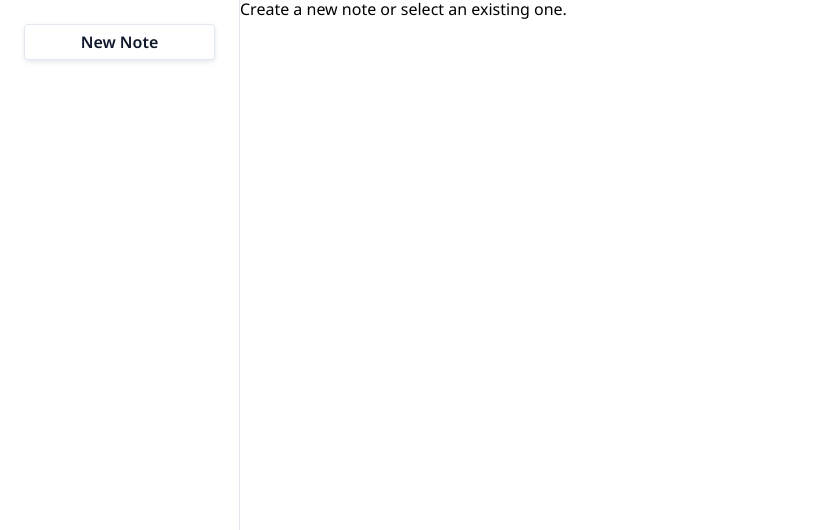
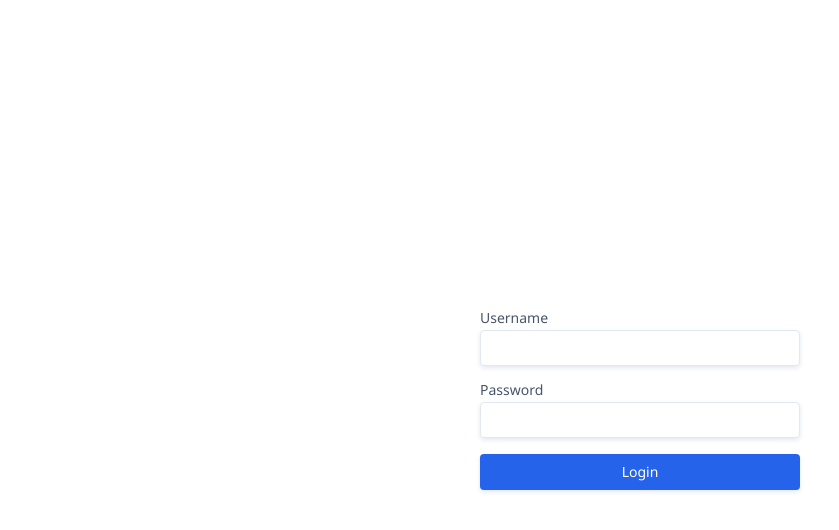
Before and after one commit to araujocristian/encrypted-notes-app, a React (Vite) app: page / in a window 1280 px wide. Shown: the top 530 px of the page, without its empty margins (0-839 px from the left). Built offline with nearby package versions, Linux system fonts and the light colour scheme.

Commit message:
feat: Implement the Login Page

```diff
--- a/package.json
+++ b/package.json
@@ -13,12 +13,14 @@
     "@tiptap/pm": "^2.0.4",
     "@tiptap/react": "^2.0.4",
     "@tiptap/starter-kit": "^2.0.4",
+    "crypto-js": "^4.1.1",
     "normalize.css": "^8.0.1",
     "react": "^18.2.0",
     "react-dom": "^18.2.0",
     "uuid": "^9.0.0"
   },
   "devDependencies": {
+    "@types/crypto-js": "^4.1.1",
     "@types/react": "^18.2.15",
     "@types/react-dom": "^18.2.7",
     "@types/uuid": "^9.0.2",
--- a/src/App.tsx
+++ b/src/App.tsx
@@ -1,99 +1,13 @@
-import { useState } from "react";
-import { JSONContent } from "@tiptap/react";
-import { v4 as uuid } from "uuid";
-import { Note } from "./types";
+import {useState} from 'react'
+import { LoginPage } from "./pages/LoginPage";
+import { NotesPage } from "./pages/NotesPage";
 
-import styles from "./App.module.css";
-import { NoteEditor } from "./components/NoteEditor"
-import { loadNotes, saveNote } from "./utils";
 
-function App() {
-  const [notes, setNotes] = useState<Record<string, Note>>(() => loadNotes());
-  const [activeNoteId, setActiveNoteId] = useState<string | null>(null);
+export function App() {
+  const [userData, setUserData] = useState<{
+    username: string;
+    passphrase: string;
+  }>()
 
-  const activeNote = activeNoteId ? notes[activeNoteId] : null;
-
-  const handleChangeNoteContent = (
-    noteId: string,
-    content: JSONContent,
-    title = "New note",
-  ) => {
-    const updatedNote = {
-      ...notes[noteId],
-      updatedAt: new Date(),
-      content,
-      title,
-    }
-
-    setNotes((notes) => ({
-      ...notes,
-      [noteId]: updatedNote,
-    }));
-
-    saveNote(updatedNote)
-  };
-
-  const handleCreateNewNote = () => {
-    const newNote = {
-      id: uuid(),
-      title: "New note",
-      content: `<h1>New note</h1>`,
-      updatedAt: new Date(),
-    };
-
-    setNotes((notes) => ({
-      ...notes,
-      [newNote.id]: newNote,
-    }));
-
-    setActiveNoteId(newNote.id)
-    saveNote(newNote)
-  };
-
-  const handleChangeActiveNote = (id: string) => {
-    setActiveNoteId(id);
-  };
-
-  const notesList = Object.values(notes).sort(
-    (a, b) => b.updatedAt.getTime() - a.updatedAt.getTime(),
-  );
-
-  return (
-    <div className={styles.pageContainer}>
-      <aside className={styles.sidebar}>
-        <button className={styles.sidebarButton} onClick={handleCreateNewNote}>
-          New Note
-        </button>
-        <section className={styles.sidebarList}>
-          {notesList.map((note) => (
-            <div
-              key={note.id}
-              role="button"
-              tabIndex={0}
-              className={
-                note.id === activeNoteId
-                  ? styles.sidebarItemActive
-                  : styles.sidebarItem
-              }
-              onClick={() => handleChangeActiveNote(note.id)}
-            >
-              {note.title}
-            </div>
-          ))}
-        </section>
-      </aside>
-      {!!activeNote ? (
-        <NoteEditor
-          note={activeNote}
-          onChange={(content, title) =>
-            handleChangeNoteContent(activeNote.id, content, title)
-          }
-        />
-      ) : (
-        <div>Create a new note or select an existing one.</div>
-      )}
-    </div>
-  );
+  return userData ? <NotesPage /> : <LoginPage setUserData={setUserData} />;
 }
-
-export default App;
--- /dev/null
+++ b/src/pages/LoginPage/index.tsx
@@ -0,0 +1,88 @@
+import { ChangeEvent, FormEvent, useState } from "react";
+import { v4 as uuid } from "uuid";
+// import AES from "crypto-js/aes";
+// import encUtf8 from "crypto-js/enc-utf8";
+import CryptoJS from 'crypto-js'
+import storage from "../../storage";
+
+import styles from "./styles.module.css";
+
+const PASSPHRASE_STORAGE_KEY = "passphrase";
+
+type LoginPageProps = {
+  setUserData: (userData: { username: string; passphrase: string }) => void;
+};
+
+export function LoginPage({ setUserData }: LoginPageProps) {
+  const [username, setUsername] = useState("");
+  const [password, setPassword] = useState("");
+  const [errorText, setErrorText] = useState("");
+
+  const handleSubmit = (e: FormEvent) => {
+    e.preventDefault();
+
+    const encryptedPassphrase = storage.get<string | undefined>(
+      `${username}:${PASSPHRASE_STORAGE_KEY}`,
+    );
+
+    if (!encryptedPassphrase) {
+      const passphrase = uuid();
+
+      storage.set(
+        `${username}:${PASSPHRASE_STORAGE_KEY}`,
+        CryptoJS.AES.encrypt(passphrase, password).toString(),
+      );
+      setUserData({ username, passphrase });
+      return;
+    }
+
+    const passphrase = CryptoJS.AES.decrypt(encryptedPassphrase, password).toString(
+      CryptoJS.enc.Utf8,
+    );
+
+    if (passphrase) {
+      setUserData({ username, passphrase });
+    } else {
+      setErrorText("Invalid credentials for existing user");
+    }
+  };
+
+  const handleChangeUsername = (e: ChangeEvent<HTMLInputElement>) => {
+    setUsername(e.target.value);
+  };
+
+  const handleChangePassword = (e: ChangeEvent<HTMLInputElement>) => {
+    setPassword(e.target.value);
+  };
+
+  return (
+    <div className={styles.pageContainer}>
+      <form className={styles.loginContainer} onSubmit={handleSubmit}>
+        {errorText}
+        <label>
+          <div className={styles.labelText}>Username</div>
+          <input
+            name="username"
+            type="text"
+            className={styles.textField}
+            onChange={handleChangeUsername}
+            value={username}
+          />
+        </label>
+        <label>
+          <div className={styles.labelText}>Password</div>
+          <input
+            name="username"
+            type="password"
+            className={styles.textField}
+            onChange={handleChangePassword}
+            value={password}
+          />
+        </label>
+        <button type="submit" className={styles.button}>
+          Login
+        </button>
+      </form>
+    </div>
+  );
+}
--- /dev/null
+++ b/src/pages/LoginPage/styles.module.css
@@ -0,0 +1,46 @@
+.pageContainer {
+  height: 100vh;
+  overflow: auto;
+  display: flex;
+  justify-content: center;
+  align-items: center;
+}
+
+.loginContainer {
+  display: flex;
+  flex-direction: column;
+  width: 100%;
+  max-width: 20rem;
+  gap: 1rem;
+}
+
+.labelText {
+  font-size: 0.875rem;
+  color: #475569;
+  margin-bottom: 0.25rem;
+}
+
+.textField {
+  width: 100%;
+  border: 1px solid #e2e8f0;
+  box-shadow: 0px 2px 5px 0px #e2e8f0;
+  border-radius: 0.25rem;
+  padding: 0 0.5rem;
+  height: 2.25rem;
+}
+
+.button {
+  border: none;
+  background-color: #2563eb;
+  border-radius: 0.25rem;
+  box-shadow: 0px 2px 5px 0px #e2e8f0;
+  color: white;
+  height: 2.25rem;
+  padding: 0 1.25rem;
+  font-size: 0.875rem;
+  cursor: pointer;
+}
+
+.button:hover {
+  background-color: #1d4ed8;
+}
--- /dev/null
+++ b/src/pages/NotesPage/index.tsx
@@ -0,0 +1,97 @@
+import { useState } from "react";
+import { JSONContent } from "@tiptap/react";
+import { v4 as uuid } from "uuid";
+import { NoteEditor } from "../../components/NoteEditor";
+import { loadNotes, saveNote } from "../../utils";
+import { Note } from "../../types";
+
+import styles from "./styles.module.css";
+
+export function NotesPage() {
+  const [notes, setNotes] = useState<Record<string, Note>>(() => loadNotes());
+  const [activeNoteId, setActiveNoteId] = useState<string | null>(null);
+
+  const activeNote = activeNoteId ? notes[activeNoteId] : null;
+
+  const handleChangeNoteContent = (
+    noteId: string,
+    content: JSONContent,
+    title = "New note",
+  ) => {
+    const updatedNote = {
+      ...notes[noteId],
+      updatedAt: new Date(),
+      content,
+      title,
+    };
+
+    setNotes((notes) => ({
+      ...notes,
+      [noteId]: updatedNote,
+    }));
+
+    saveNote(updatedNote);
+  };
+
+  const handleCreateNewNote = () => {
+    const newNote = {
+      id: uuid(),
+      title: "New note",
+      content: `<h1>New note</h1>`,
+      updatedAt: new Date(),
+    };
+
+    setNotes((notes) => ({
+      ...notes,
+      [newNote.id]: newNote,
+    }));
+
+    setActiveNoteId(newNote.id);
+    saveNote(newNote);
+  };
+
+  const handleChangeActiveNote = (id: string) => {
+    setActiveNoteId(id);
+  };
+
+  const notesList = Object.values(notes).sort(
+    (a, b) => b.updatedAt.getTime() - a.updatedAt.getTime(),
+  );
+
+  return (
+    <div className={styles.pageContainer}>
+      <aside className={styles.sidebar}>
+        <button className={styles.sidebarButton} onClick={handleCreateNewNote}>
+          New Note
+        </button>
+        <section className={styles.sidebarList}>
+          {notesList.map((note) => (
+            <div
+              key={note.id}
+              role="button"
+              tabIndex={0}
+              className={
+                note.id === activeNoteId
+                  ? styles.sidebarItemActive
+                  : styles.sidebarItem
+              }
+              onClick={() => handleChangeActiveNote(note.id)}
+            >
+              {note.title}
+            </div>
+          ))}
+        </section>
+      </aside>
+      {!!activeNote ? (
+        <NoteEditor
+          note={activeNote}
+          onChange={(content, title) =>
+            handleChangeNoteContent(activeNote.id, content, title)
+          }
+        />
+      ) : (
+        <div>Create a new note or select an existing one.</div>
+      )}
+    </div>
+  );
+}
```
Also changed, not shown: src/main.tsx (+7 -7 lines), src/pages/NotesPage/styles.module.css (renamed from src/App.module.css), 1 other file (tests, documents, lock files or other folders).
